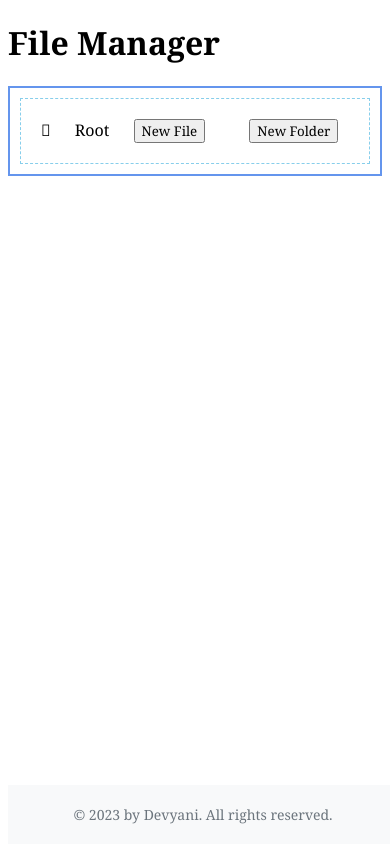
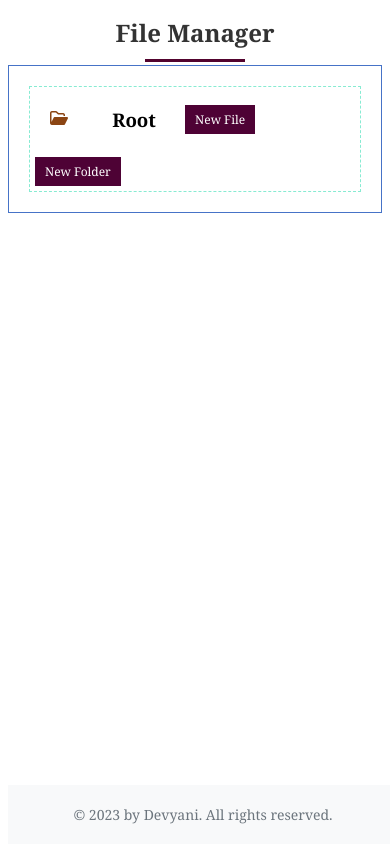
Before and after one commit to devyanit05/file-explorer, a website: page index.html in a window 390 px wide. Drawn offline with Linux system fonts and the light colour scheme.

Commit message:
all done except toggle functionality

```diff
--- a/index.html
+++ b/index.html
@@ -4,20 +4,20 @@
     <meta charset="UTF-8">
     <meta name="viewport" content="width=device-width, initial-scale=1.0">
     <link rel="stylesheet" href="styles.css">
-    <link rel="stylesheet" href="https://cdnjs.cloudflare.com/ajax/libs/font-awesome/4.7.0/css/font-awesome.min.css">
+    <link rel="stylesheet" href="https://cdnjs.cloudflare.com/ajax/libs/font-awesome/6.0.0-beta3/css/all.min.css">
     <title>File Manager</title>
 </head>
 <body>
     <div class="main_window">
         <div class="title_element">
-            <h1>File Manager</h1>
+            <h1 class="title">File Manager</h1>
         </div>
-        <div class="title_underline"></div>
+        <div class="title__underline"></div>
         <div class="struct__section">
         <!-- All the divs will be visible here.. -->
             <div id="1" class="folder">
                 <i class="icon__folder fa-regular fa-folder-open"></i>
-                Root
+                <h3 class="root">Root</h3>
                 <button id="newFileBtn">New File</button>
                 <button id="newFolderBtn">New Folder</button>
             </div>
--- a/styles.css
+++ b/styles.css
@@ -7,26 +7,79 @@
 } */
 
 .struct__section {
-    border: solid 2px cornflowerblue;
+    border: solid 1px rgb(70, 115, 199);
     padding: 10px;
+}
+.title{
+    font-size: 2rem;
+    font-weight: bold;
+    color: #333;
+    text-align: center;
+    margin-bottom: 10px;
+    position: relative;
+}
+
+.title__underline {
+    width: 100px;
+    height: 3px;
+    background-color: #52032e;
+    margin: 3px auto;
+}
+.root{
+    display: inline-block;
+    vertical-align: middle;
+    margin-left: 5px;
 }
 
 .folder{
-    border: dashed 1px skyblue;
+    border: dashed 1px rgb(135, 235, 210);
 }
+
 .folder *{
     margin: 20px;
 }
 
+.folder p {
+    font-weight: bold;
+    display: inline-block;
+    vertical-align: middle;
+    margin-left: 5px;
+}
+
+.folder button {
+    margin: 5px 10px;
+    padding: 8px 12px;
+    border: none;
+    background-color: #4e0235;
+    color: #ffffff;
+    font-size: 14px;
+    cursor: pointer;
+    transition: background-color 0.3s ease;
+}
+
+.folder button:hover {
+    background-color: #70454f;
+    font-size: 16px;
+}
+
 .file{
-    border: dotted 1px blanchedalmond;
+    border: dotted 1px rgb(255, 205, 253);
+}
+
+.icon__file{
+    color: darkorange;
+}
+
+.icon__folder{
+    color: saddlebrown;
+
 }
 
 .footer {
     background-color: #f8f9fa;
     padding: 20px 0;
     text-align: center;
-    position: absolute;
+    position: fixed;
     bottom: 0;
     width: 100%;
 }
@@ -36,3 +89,37 @@
     font-size: 14px;
     color: #6c757d;
 }
+
+/* For screens smaller than 768px (e.g., mobile devices) */
+@media (max-width: 767px) {
+    .folder {
+        margin: 10px;
+    }
+
+    .folder p {
+        font-size: 14px;
+        margin-left: 0;
+        margin-top: 5px;
+    }
+
+    .folder button {
+        margin: 5px 5px;
+        padding: 6px 10px;
+        font-size: 12px;
+    }
+
+    .title {
+        font-size: 1.5rem;
+    }
+}
+
+/* For screens between 768px and 1024px (e.g., tablets) */
+@media (min-width: 768px) and (max-width: 1024px) {
+    .folder {
+        margin: 15px;
+    }
+
+    .folder button {
+        margin: 5px 8px;
+    }
+}
--- a/utils.js
+++ b/utils.js
@@ -88,6 +88,10 @@ function createHtmlNode(node) {
 
     if (node.type === "file") {
         element.classList.add("file");
+
+        const icon = document.createElement("i");
+        icon.classList.add("icon__file", "fas", "fa-file");
+
         const nameParagraph = document.createElement("p");
         nameParagraph.textContent = node.name;
 
@@ -109,6 +113,7 @@ function createHtmlNode(node) {
             }
         });
 
+        element.appendChild(icon);
         element.appendChild(nameParagraph);
         element.appendChild(editBtn);
         element.appendChild(dltBtn);
@@ -117,7 +122,7 @@ function createHtmlNode(node) {
         element.classList.add("folder");
 
         const icon = document.createElement("i");
-        icon.classList.add("icon__folder", "fa-regular", "fa-folder-open");
+        icon.classList.add("icon__folder", "fas", "fa-folder-open");
 
         const toggleIcon = document.createElement("i");
         toggleIcon.classList.add("fa", "fa-caret-down", "toggle-icon");
```
